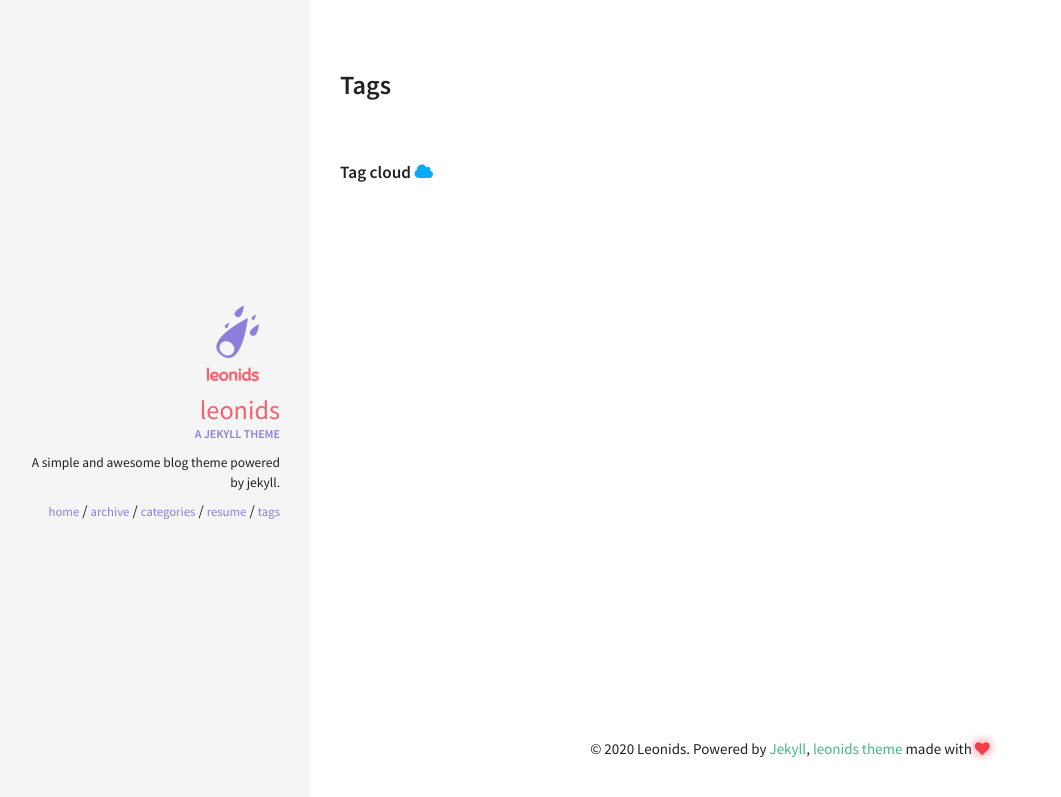
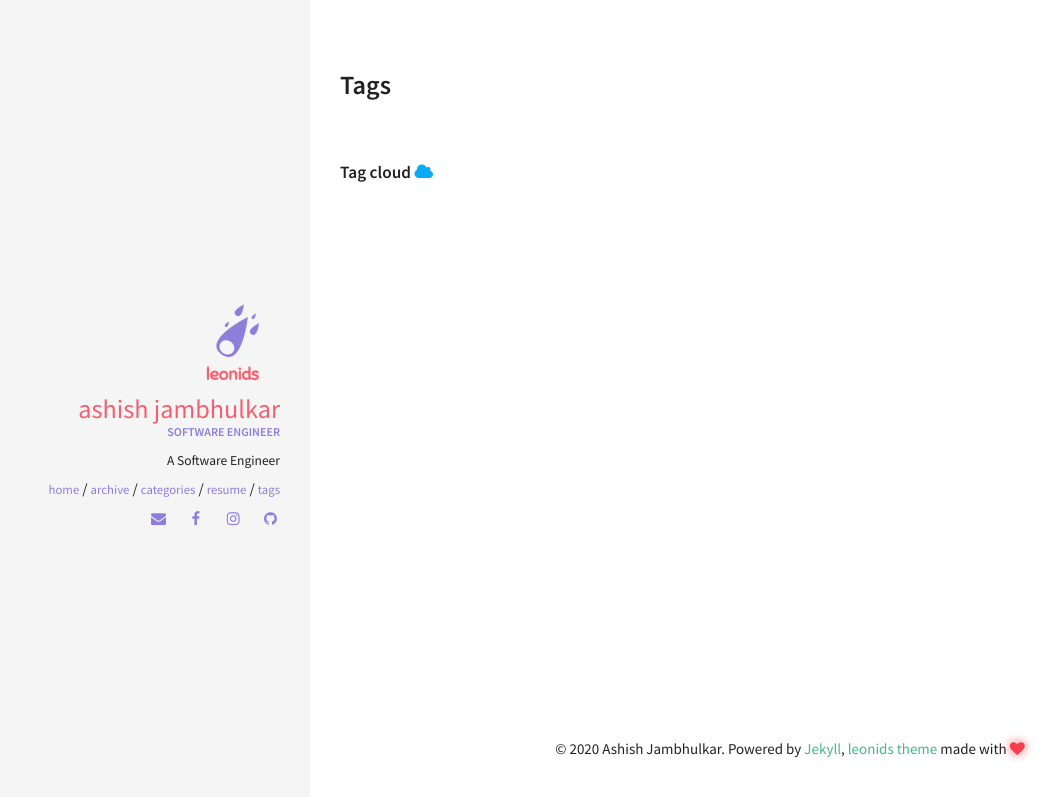
Before and after one commit to ashjambhulkar/ashjambhulkar.github.io, a Jekyll site: the page built from tags.html, in a window 1280 px wide. Shown: the top 797 px of the page, without its empty margins (10-1071 px from the left). Built offline with Jekyll 4.4.1, drawn with Linux system fonts in a browser that asks for light colours.

Commit message:
"adds social links"

```diff
--- a/_config.yml
+++ b/_config.yml
@@ -3,11 +3,11 @@
 # Site wide configuration
 ####################################
 #
-title: Leonids
-email:
-description: A simple and awesome blog theme powered by jekyll.
+title: AshishPortfolio
+email: asj409@nyu.edu
+description: Portfolio of Ashish Jambhulkar
 url: # the base hostname & protocol for your site
-keywords: ["blog", "jekyll"]
+keywords: ["blog", "ashish", "jambhulkar"]
 
 #
 ###################################
@@ -33,14 +33,14 @@ kramdown:
 ####################################
 #
 owner:
-  name: Leonids
+  name: Ashish Jambhulkar
   avatar: leonids-logo.png
-  job: "A jekyll theme"
-  bio: "A simple and awesome blog theme powered by jekyll."
-  email:
+  job: "Software Engineer"
+  bio: "A Software Engineer"
+  email: asj409@nyu.edu
   disqus-shortname:
   twitter: #username
-  facebook: #username
+  facebook: https://www.facebook.com/ashjambhulkar
   google:
     plus: #username
     analytics:
@@ -48,13 +48,13 @@ owner:
     ad-client:
     ad-slot:
   bing-verify:
-  github: #username
+  github: https://github.com/ashjambhulkar
   gitlab: #username
   stackoverflow: #123456/username   from a "http://stackoverflow.com/users/123456/username" link
   linkedin: #username
   skype: #username
   xing: #username
-  instagram: #username
+  instagram: https://www.instagram.com/ashjambhulkar/
   lastfm: #username
   tumblr: #username
   pinterest: #username
```
